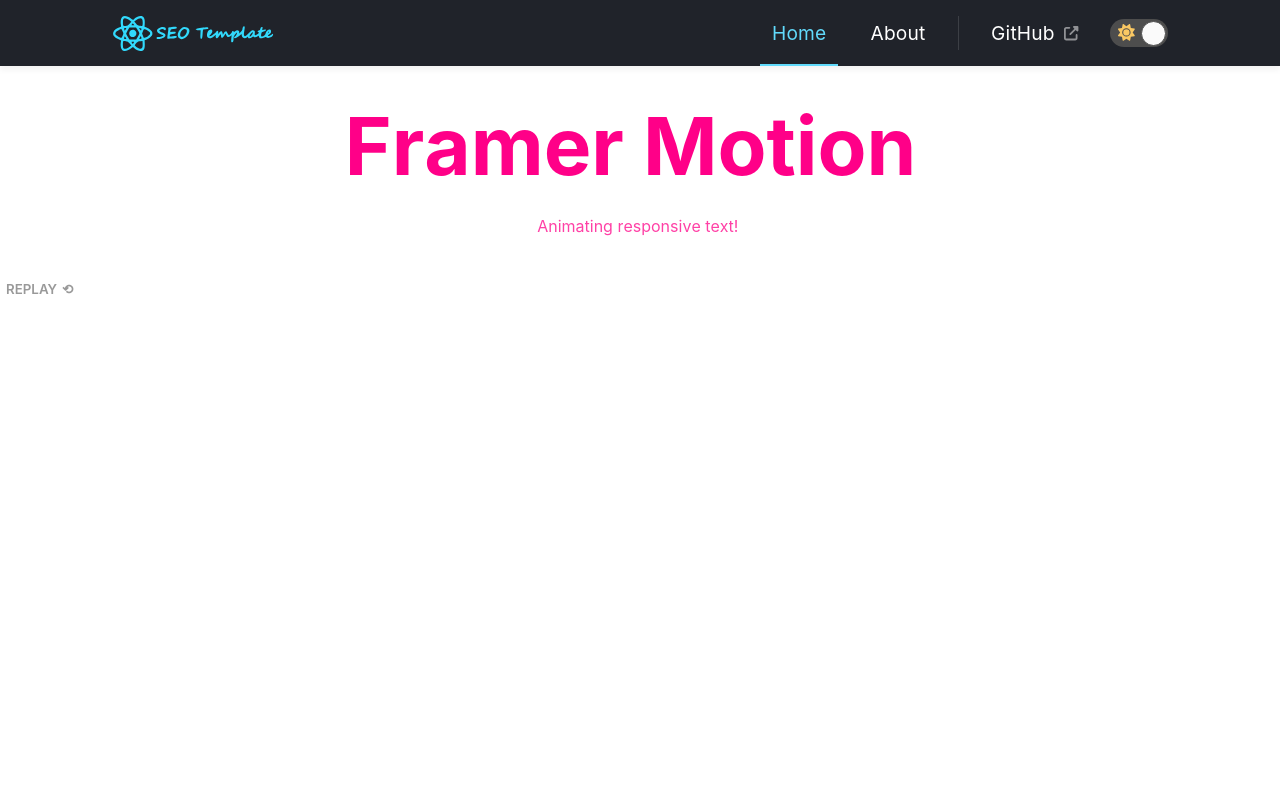
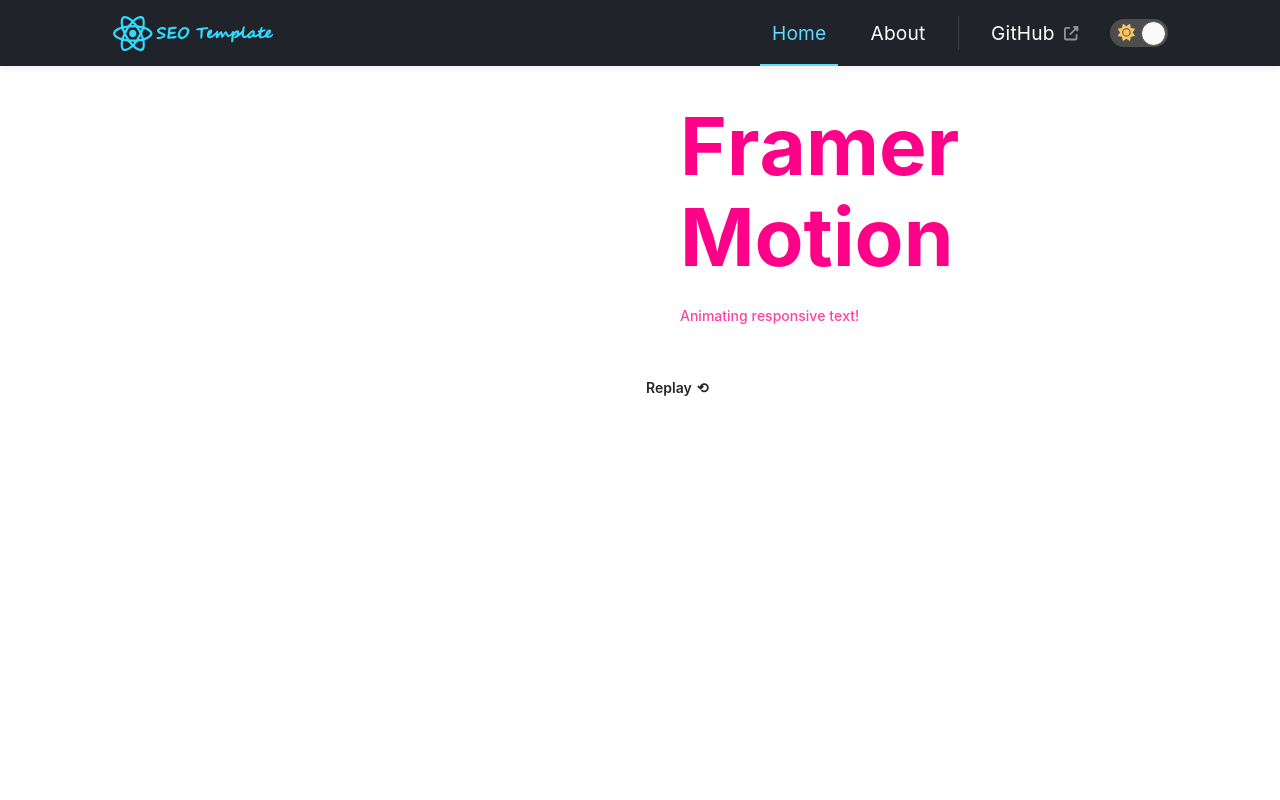
Before and after one commit to thamodaranFlyers/seo-friendly-template, a React (Create React App) app in the folder frontend/: page / in a window 1280 px wide. Shown: the top 800 px of the page. Built offline with nearby package versions, Linux system fonts and the light colour scheme.

Commit message:
Commit for antd

```diff
--- a/frontend/package.json
+++ b/frontend/package.json
@@ -8,6 +8,7 @@
     "@fortawesome/free-brands-svg-icons": "^6.1.1",
     "@fortawesome/free-solid-svg-icons": "^6.1.1",
     "@fortawesome/react-fontawesome": "^0.2.0",
+    "antd": "^4.21.6",
     "bulma": "^0.9.4",
     "framer-motion": "^6.5.1",
     "react": "^18.2.0",
--- a/frontend/src/components/Alert.tsx
+++ b/frontend/src/components/Alert.tsx
@@ -1,7 +1,7 @@
-import styled from 'styled-components';
-import type { FunctionComponent } from 'react';
-import { FontAwesomeIcon } from '@fortawesome/react-fontawesome';
-import type { SizeProp, IconProp } from '@fortawesome/fontawesome-svg-core';
+import styled from "styled-components";
+import type { FunctionComponent } from "react";
+import { FontAwesomeIcon } from "@fortawesome/react-fontawesome";
+import type { SizeProp, IconProp } from "@fortawesome/fontawesome-svg-core";
 
 type AlertProps = Readonly<{
 	title: string;
@@ -21,8 +21,8 @@
 
 const Notification = styled.div<Partial<AlertProps>>`
 	text-align: center;
-  padding: 1.75rem .25rem;
-  box-shadow: 0 2px 15px 0 rgba(18,16,19,.2);
+	padding: 1.75rem 0.25rem;
+	box-shadow: 0 2px 15px 0 rgba(18, 16, 19, 0.2);
 	color: ${({ alertColor }) => alertColor};
 	animation: ${({ alertAnimation }) => alertAnimation};
 	background-color: ${({ alertBackgroundColor }) => alertBackgroundColor};
@@ -56,11 +56,11 @@
 	title,
 	subTitle,
 	show = true,
-  iconSize = '2x',
-  alertColor = '#fff',
-  alertAnimation = 'none',
-  iconName = 'info-circle',
-  alertBackgroundColor = '#4dc6e7'
+	iconSize = "2x",
+	alertColor = "#fff",
+	alertAnimation = "none",
+	iconName = "info-circle",
+	alertBackgroundColor = "#4dc6e7",
 }) => (
 	<TileContainer className="tile is-parent is-vertical is-8">
 		{show && (
@@ -71,17 +71,10 @@
 				className="notification tile is-child"
 			>
 				<div>
-          <FontAwesomeIcon
-            icon={iconName}
-            size={iconSize}
-          />
-          <span className="title">
-            {title}
-          </span>
+					<FontAwesomeIcon icon={iconName} size={iconSize} />
+					<span className="title">{title}</span>
 				</div>
-        <p className="subtitle">
-          {subTitle}
-        </p>
+				<p className="subtitle">{subTitle}</p>
 			</Notification>
 		)}
 	</TileContainer>
--- a/frontend/src/containers/Home/index.tsx
+++ b/frontend/src/containers/Home/index.tsx
@@ -2,6 +2,7 @@
 import { motion } from "framer-motion";
 import { AnimatedText, MetaInfo } from "../../components";
 import { getRouteMetaInfo } from "../../config/routes.config";
+import { Col, Row } from "antd";
 // import Feature from "./Feature";
 // import Package from "./Package";
 // import ReactIcon from "./ReactIcon";
@@ -58,10 +59,12 @@
 	};
 
 	return (
-		<div className="view-wrapper">
+		<Row className="view-wrapper">
 			<MetaInfo {...getRouteMetaInfo("Home")} />
+			<Col xl={12}></Col>
+			<Col xl={12}>
 				<motion.div
-				className="App"
+					// className="App"
 					initial="hidden"
 					animate="visible"
 					// animate={replay ? "visible" : "hidden"}
@@ -76,6 +79,7 @@
 						Replay <span>⟲</span>
 					</button>
 				</motion.div>
+			</Col>
 			{/* <section className="hero is-dark">
       <div className="hero-body">
         <div className="container has-text-centered">
@@ -102,7 +106,7 @@
         </div>
       </div>
     </section> */}
-		</div>
+		</Row>
 	);
 };
 
--- a/frontend/src/index.tsx
+++ b/frontend/src/index.tsx
@@ -6,6 +6,7 @@
 import reportWebVitals from "./reportWebVitals";
 import * as serviceWorkerRegistration from "./serviceWorkerRegistration";
 import "./assets/style/main.scss";
+import "antd/dist/antd.min.css";
 
 registerIcons();
 
```
Also changed, not shown: 1 other file (tests, documents, lock files or other folders). Lines whose indentation alone changed are shown as unchanged.
